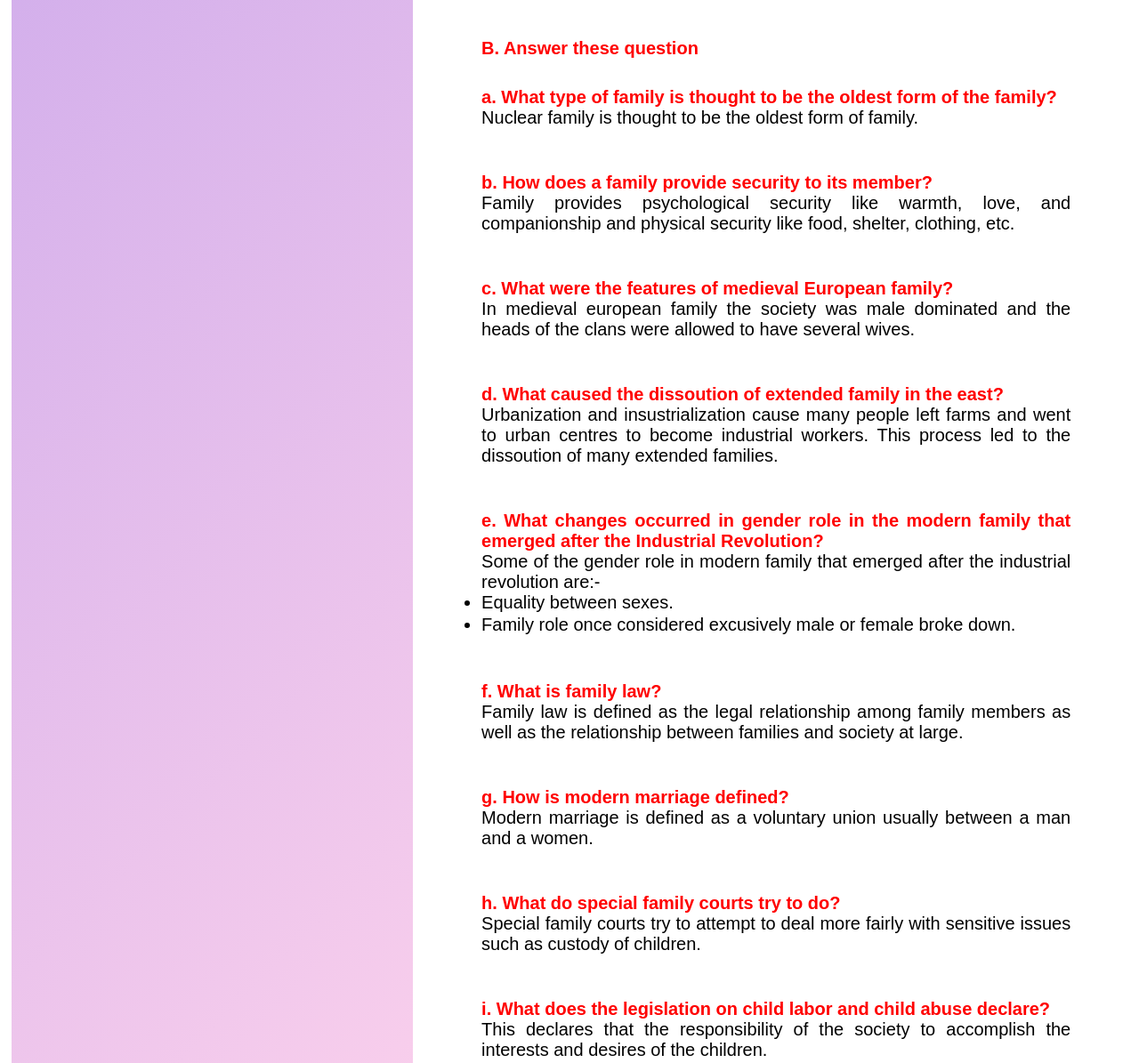
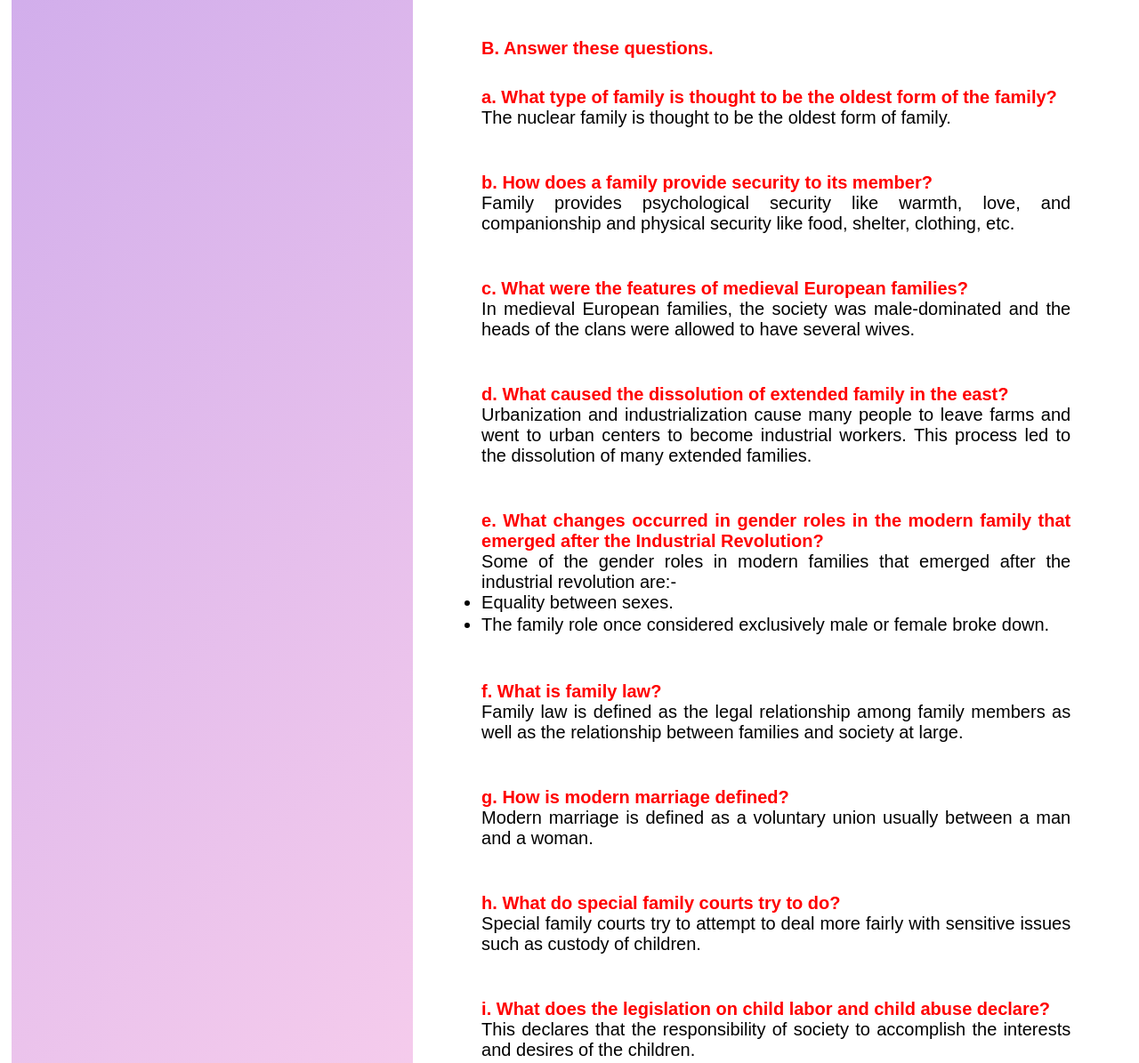
Before and after one commit to SushantShrestha12/Sushant, a plain HTML site: page Family-english-note.html in a window 1280 px wide. Shown: the part 3760-4955 px from the top of the page at 89% size. Drawn offline with Linux system fonts and the light colour scheme; a web font is replaced by a local one.

Commit message:
Add files via upload

```diff
--- a/Family-english-note.html
+++ b/Family-english-note.html
@@ -289,12 +289,12 @@
           </p>
         </div> <br>
 
-        <h1 class="eng_qsn"> B. Answer these question </h1>
+        <h1 class="eng_qsn"> B. Answer these questions. </h1>
         <h1 class="eng_qsn"> a. What type of family is thought to be the oldest form of the family? </h1>
 
         <div>
           <p class="eng_ans">
-            Nuclear family is thought to be the oldest form of family.
+            The nuclear family is thought to be the oldest form of family.
           </p>
         </div> <br>
 
@@ -306,30 +306,31 @@
           </p>
         </div> <br>
 
-        <h1 class="eng_qsn"> c. What were the features of medieval European family?</h1>
+        <h1 class="eng_qsn"> c. What were the features of medieval European families?</h1>
 
         <div>
           <p class="eng_ans">
-            In medieval european family the society was male dominated and the heads of the clans were allowed to have several wives.
+            In medieval European families, the society was male-dominated and the heads of the clans were allowed to have several wives.
           </p>
         </div> <br>
 
-        <h1 class="eng_qsn"> d. What caused the dissoution of extended family in the east?</h1>
+        <h1 class="eng_qsn"> d. What caused the dissolution of extended family in the east?</h1>
 
         <div>
           <p class="eng_ans">
-           Urbanization and insustrialization cause many people left farms and went to urban centres to become industrial workers. This process led to the dissoution of many extended families.
+           Urbanization and industrialization cause many people to leave farms and went to urban centers to become industrial workers. This process led to the dissolution of many extended families.
           </p>
         </div> <br>
 
-        <h1 class="eng_qsn"> e. What changes occurred in gender role in the modern family that emerged after the Industrial Revolution?</h1>
+        <h1 class="eng_qsn"> e. What changes occurred in gender roles in the modern family that emerged after the Industrial Revolution?</h1>
 
         <div>
           <p class="eng_ans">
-           Some of the gender role in modern family that emerged after the industrial revolution are:-
+           Some of the gender roles in modern families that emerged after the industrial revolution are:-
            <ul>
              <li class="eng_ans">Equality between sexes.</li>
-             <li class="eng_ans">Family role once considered excusively male or female broke down.</li>
+             <li class="eng_ans">The family role once considered exclusively male or female broke down.
+             </li>
            </ul>
           </p>
         </div> <br>
@@ -346,7 +347,7 @@
 
         <div>
           <p class="eng_ans">
-           Modern marriage is defined as a voluntary union usually between a man and a women.
+           Modern marriage is defined as a voluntary union usually between a man and a woman.
           </p>
         </div> <br>
 
@@ -362,7 +363,15 @@
 
         <div>
           <p class="eng_ans">
-           This declares that the responsibility of the society to accomplish the interests and desires of the children.
+           This declares that the responsibility of society to accomplish the interests and desires of the children.
+          </p>
+        </div> <br>
+
+        <h1 class="eng_qsn"> j. What is most common among most legal systems regarding property?</h1>
+
+        <div>
+          <p class="eng_ans">
+           Most of the legal systems agree on the point regarding property i.e. distribution of the property depends on the interest of the decent.
           </p>
         </div> <br>
 
```
